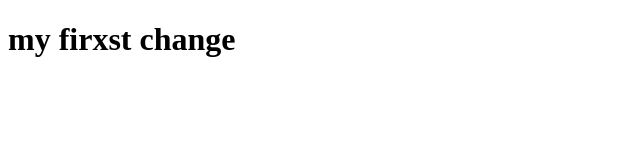
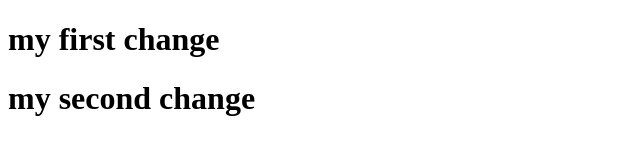
Before and after one commit to zain5174/new-project, a plain HTML site: page index.html in a window 1280 px wide. Shown: the whole page, without its empty margins (0-640 px from the left). Drawn offline with Linux system fonts and the light colour scheme.

Commit message:
my second change

```diff
--- a/index.html
+++ b/index.html
@@ -6,7 +6,8 @@
     <title>Document</title>
   </head>
   <body>
-    <h1>my firxst change</h1>
+    <h1>my first change</h1>
+    <h1>my second change</h1>
     <script src="main.js"></script>
   </body>
 </html>
```
